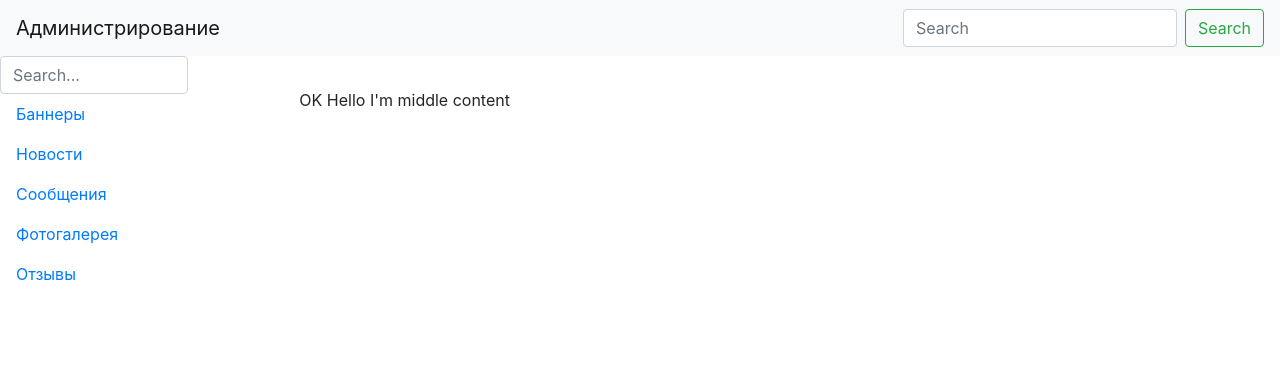
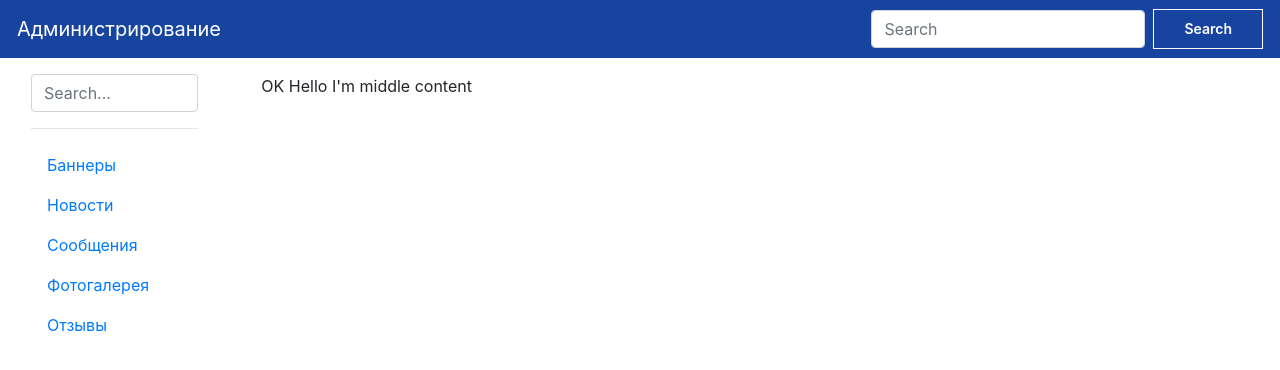
Before and after one commit to jokermt235/ncomid.admin, a Vue app: page / in a window 1280 px wide. Shown: the top 370 px of the page. Built offline with nearby package versions, Linux system fonts and the light colour scheme.

Commit message:
Adding click on links

```diff
--- a/src/components/HomePage.vue
+++ b/src/components/HomePage.vue
@@ -1,12 +1,14 @@
 <template>
     <div>
         <TopMenu></TopMenu>
+        <div class="ContentFluid">
             <div class="row flex-xl-nowrap">
                 <div class="col-md-3 col-xl-2 bd-sidebar">
                     <LeftPanel></LeftPanel>
                 </div>
                 <div class="col-md-9 col-xl-8 py-md-3 pl-md-5 bd-content">
                     <MiddleContent></MiddleContent>
+                </div>
             </div>
         </div>
     </div>
@@ -20,8 +22,13 @@ export default {
   components: {
     TopMenu,
     LeftPanel,
-    MiddleContent,
-    style
+    MiddleContent
   }
 }
 </script>
+<style scoped>
+    .ContentFluid{
+        padding-right: 15px;
+        padding-left: 15px;
+    }
+</style>
--- a/src/components/LeftPanel.vue
+++ b/src/components/LeftPanel.vue
@@ -4,9 +4,10 @@
             <input type="search" class="form-control ds-input" id="search-input"
             placeholder="Search..."/>
         </form>
+        <hr/>
         <ul class="nav flex-column">
             <li class="nav-item">
-                <a class="nav-link active" href="#">Баннеры</a>
+                <a class="nav-link active" href="#" @click="loadBanners">Баннеры</a>
             </li>
             <li class="nav-item">
                 <a class="nav-link" href="#">Новости</a>
@@ -23,10 +24,17 @@
         </ul>
     </div>
 </template>
+<script>
+    export default{
+        methods:{
+            loadBanners(){
+            }
+        }
+    }
+</script>
 <style scoped>
-    LeftPanel{
+    .LeftPanel{
         margin-top:16px;
         margin-left:16px;
-        border-right:solid 1px gray;
     }
 </style>
--- a/src/components/MiddleContent.vue
+++ b/src/components/MiddleContent.vue
@@ -1,5 +1,5 @@
 <template>
-    <div class="col-md-9 col-xl-8 py-md-3 pl-md-5 bd-content">
+    <div>
         OK Hello I'm middle content
     </div>
 </template>
--- a/src/components/TopMenu.vue
+++ b/src/components/TopMenu.vue
@@ -1,11 +1,29 @@
 <template>
-  <div class="LeftPanel">
-    <nav class="navbar navbar-light bg-light">
-        <a class="navbar-brand">Администрирование</a>
+  <div class="TopMenu">
+    <nav class="navbar navbar-light bg-light" style="color: white !important;
+    background-color: #17449e !important;
+    border: 1px solid #17449e !important;">
+        <a class="navbar-brand" style="color:white">Администрирование</a>
         <form class="form-inline">
             <input class="form-control mr-sm-2" type="search" placeholder="Search" aria-label="Search">
-            <button class="btn btn-outline-success my-2 my-sm-0" type="submit">Search</button>
+            <button class="SubmitBtn" type="submit">Search</button>
         </form>
     </nav>
   </div>
 </template>
+<style scoped>
+    .TopMenu{
+        color: white !important;
+        background-color: #17449e !important;
+    }
+    .SubmitBtn{
+        font-weight: 600 !important;
+        color: white !important;
+        background-color: #17449e !important;
+        border: 1px solid white !important;
+        display: inline-block;
+        padding: 0 30px;
+        font-size: .875rem;
+        line-height: 38px;
+    }
+</style>
```
Lines whose indentation alone changed are shown as unchanged.
